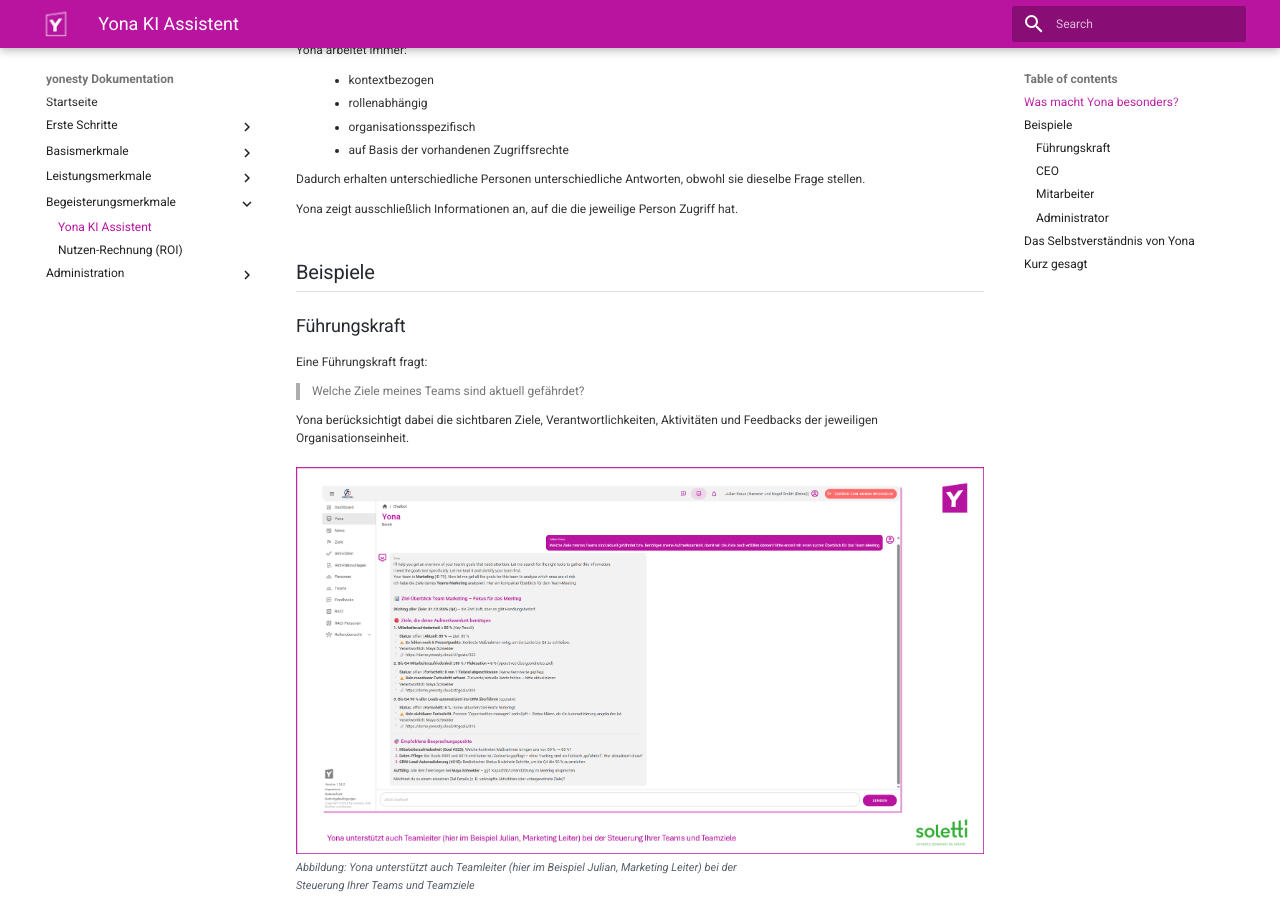
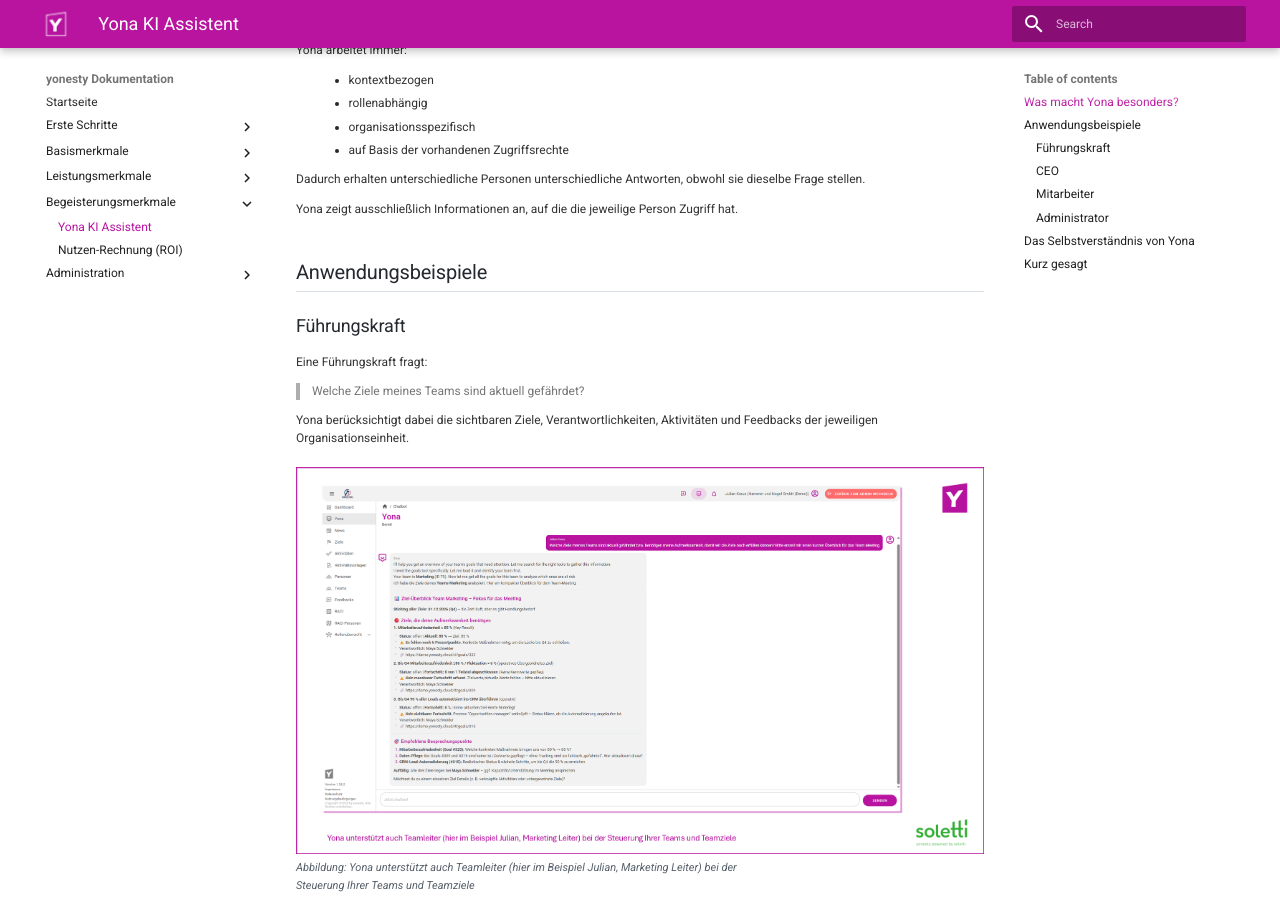
Before and after one commit to ricohaenelsoletti/yonesty, an MkDocs documentation site: the page built from docs/Yona.md, in a window 1280 px wide and 900 px high, scrolled down 842 px. Built offline with MkDocs 1.6.1 and Material for MkDocs 9.7.7, drawn with Linux system fonts in a browser that asks for light colours.

Commit message:
Rename section 'Beispiele' to 'Anwendungsbeispiele'

```diff
--- a/docs/Yona.md
+++ b/docs/Yona.md
@@ -28,7 +28,7 @@
 
 Yona zeigt ausschließlich Informationen an, auf die die jeweilige Person Zugriff hat.
 
-## Beispiele
+## Anwendungsbeispiele
 
 ### Führungskraft
 
```
